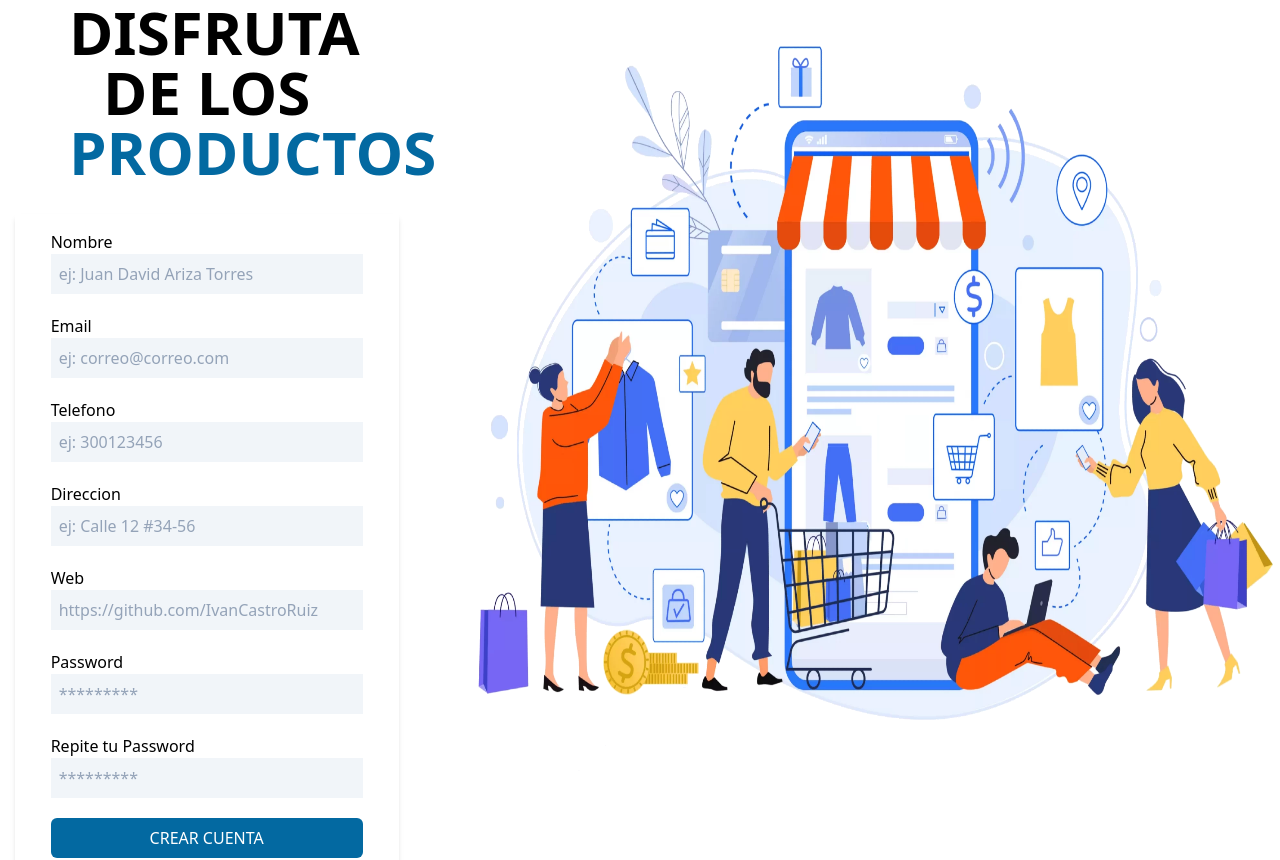
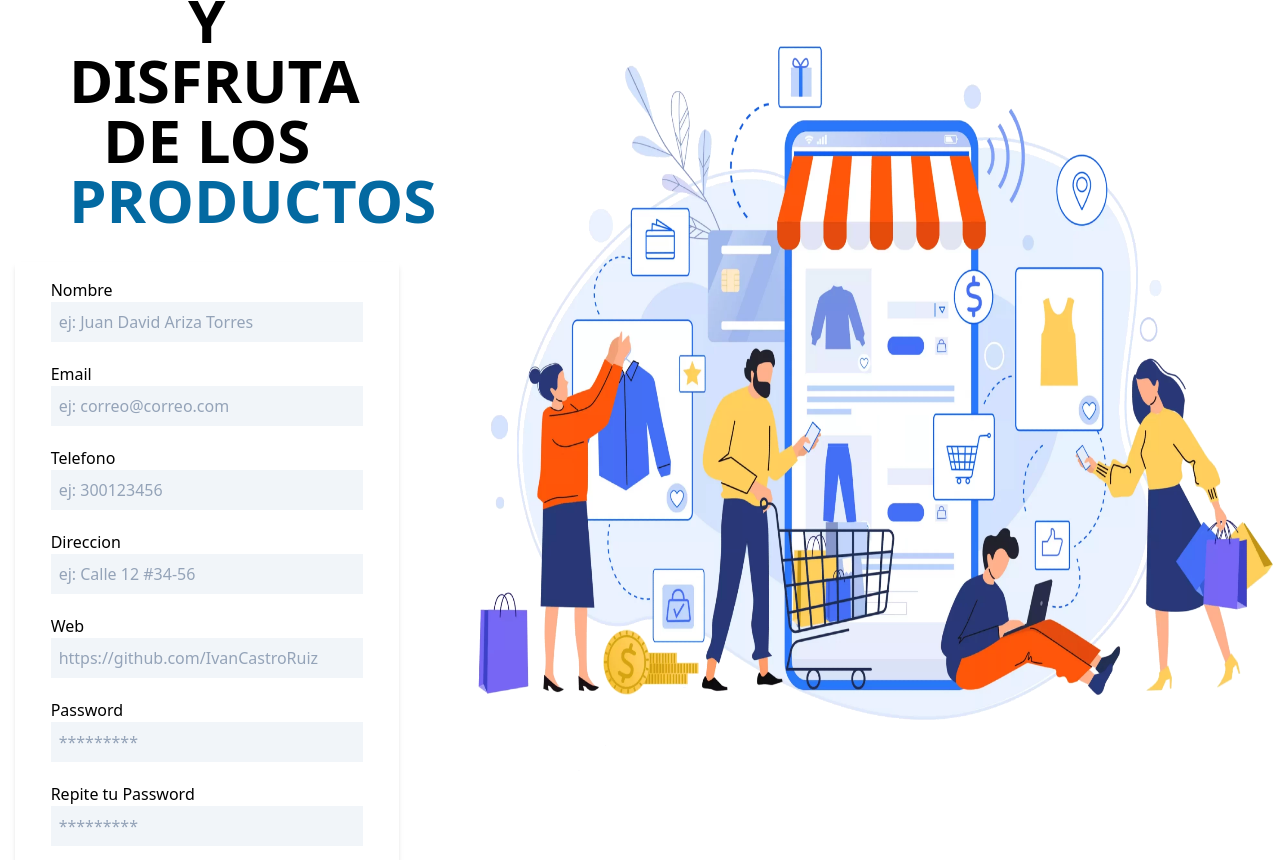
Before and after one commit to IvanCastroRuiz/Frontend-mern-ecommerce-vf, a React (Vite) app: page /registro in a window 1280 px wide. Shown: the top 860 px of the page. Built offline with nearby package versions, Linux system fonts and the light colour scheme; no server answers.

Commit message:
mejora vistas 20112022

```diff
--- a/src/pages/productos/EditarProductos.jsx
+++ b/src/pages/productos/EditarProductos.jsx
@@ -76,7 +76,7 @@ const EditarProductos = ({ id, setModalEditar }) => {
               X
             </button>
 
-            <h1 className="font-bold text-6xl uppercase text-center w-full mx-auto mt-24">
+            <h1 className="font-bold text-6xl uppercase text-center w-full mx-auto">
               Edita tu <span className="text-sky-700">producto</span>
             </h1>
 
--- a/src/pages/usuario/Registro.jsx
+++ b/src/pages/usuario/Registro.jsx
@@ -78,7 +78,7 @@ const Registro = () => {
             <div className='flex flex-col justify-center items-center lg:w-2/4 mr-10 md:flex-row '>
                 <img src={cajaCarton} alt="imagen" className='relative w-0 md:w-1/2 lg:w-0 sm:w-0' />
                 <div>
-                    <h1 className='font-bold text-6xl uppercase text-center md:w-2/3 mx-auto'>Registrate y disfruta de los <span className='text-sky-700'>productos</span></h1>
+                    <h1 className='font-bold text-6xl uppercase text-center md:w-2/3 mx-auto mt-24'>Registrate y disfruta de los <span className='text-sky-700'>productos</span></h1>
                         { msg &&  <Alerta
                                 alerta={alerta}
                             />
```
Also changed, not shown: src/pages/productos/Producto.jsx (+3 -4 lines).
